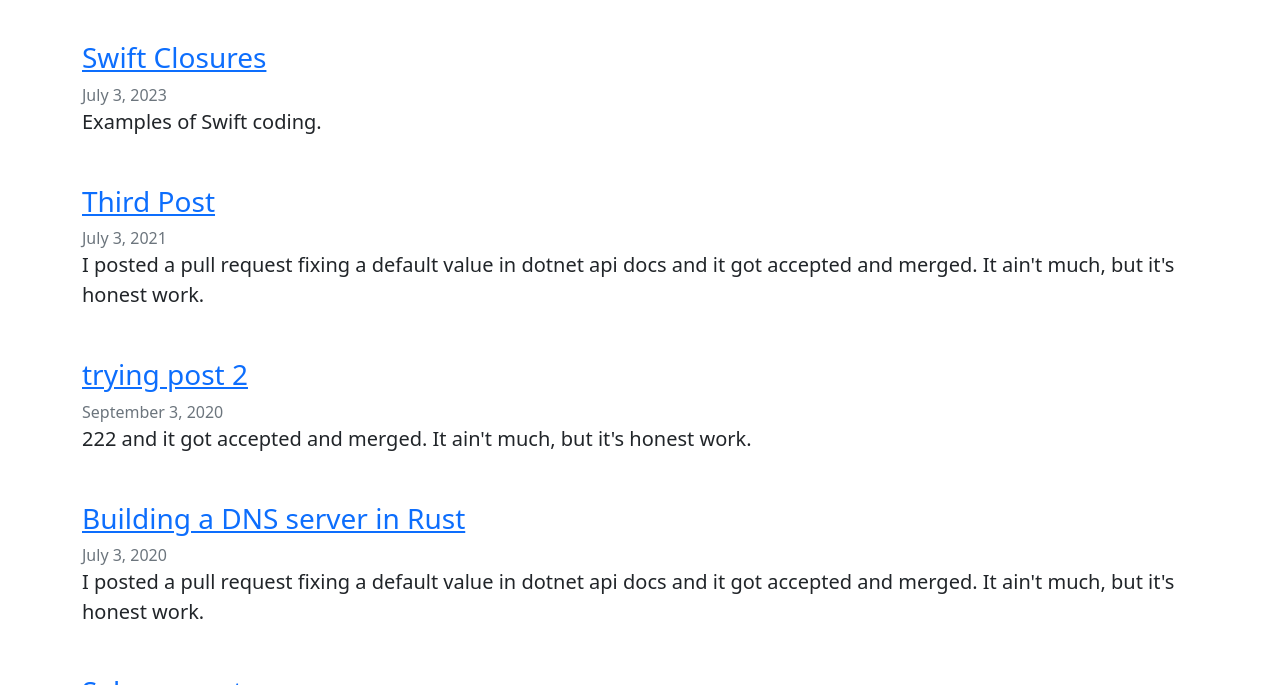
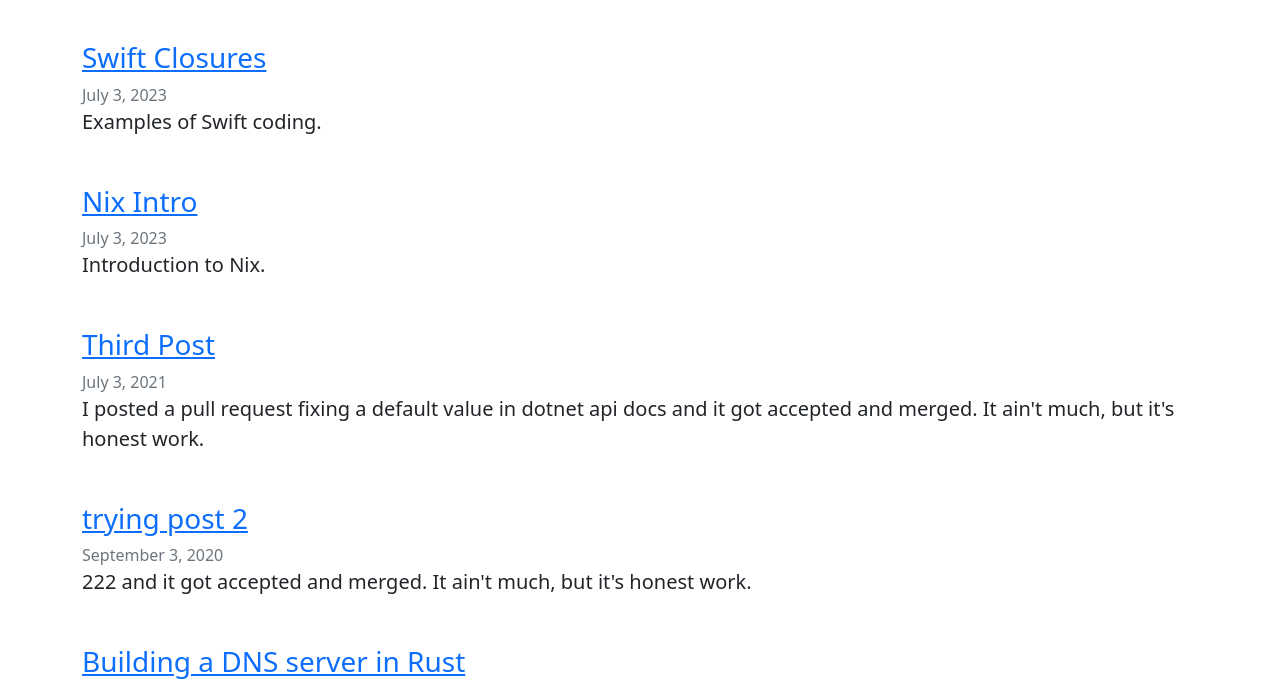
Before and after one commit to lrwx00t/lrwx00t.github.io, a plain HTML site: page index.html in a window 1280 px wide. Shown: the part 63-748 px from the top of the page. Drawn offline with nearby package versions, Linux system fonts and the light colour scheme.

Commit message:
Update submodule

```diff
--- a/index.html
+++ b/index.html
@@ -39,6 +39,9 @@
             <h3 class="mt-5"><a href="swift_closures.html">Swift Closures</a></h3>
             <time class="text-muted" datetime="2023-07-03T15:30:00.0000000">July 3, 2023</time>
             <p class="lead">Examples of Swift coding.</p>
+            <h3 class="mt-5"><a href="nix_intro.html">Nix Intro</a></h3>
+            <time class="text-muted" datetime="2023-07-03T15:30:00.0000000">July 3, 2023</time>
+            <p class="lead">Introduction to Nix.</p>
             <h3 class="mt-5"><a href="post_three.html">Third Post</a></h3>
             <time class="text-muted" datetime="2021-07-03T15:30:00.0000000">July 3, 2021</time>
             <p class="lead">I posted a pull request fixing a default value in dotnet api docs and it got accepted and merged. It ain't much, but it's honest work.</p>
```
